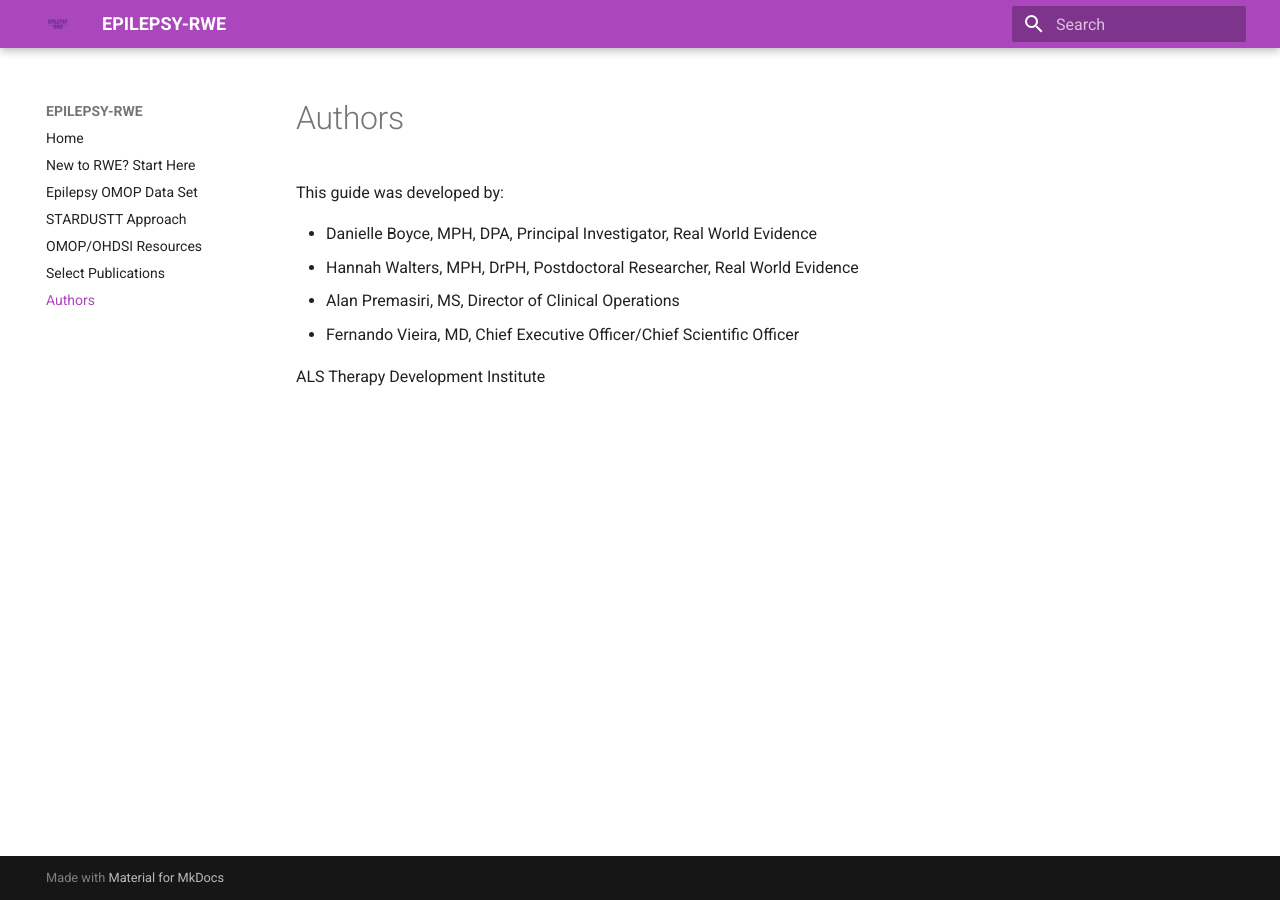
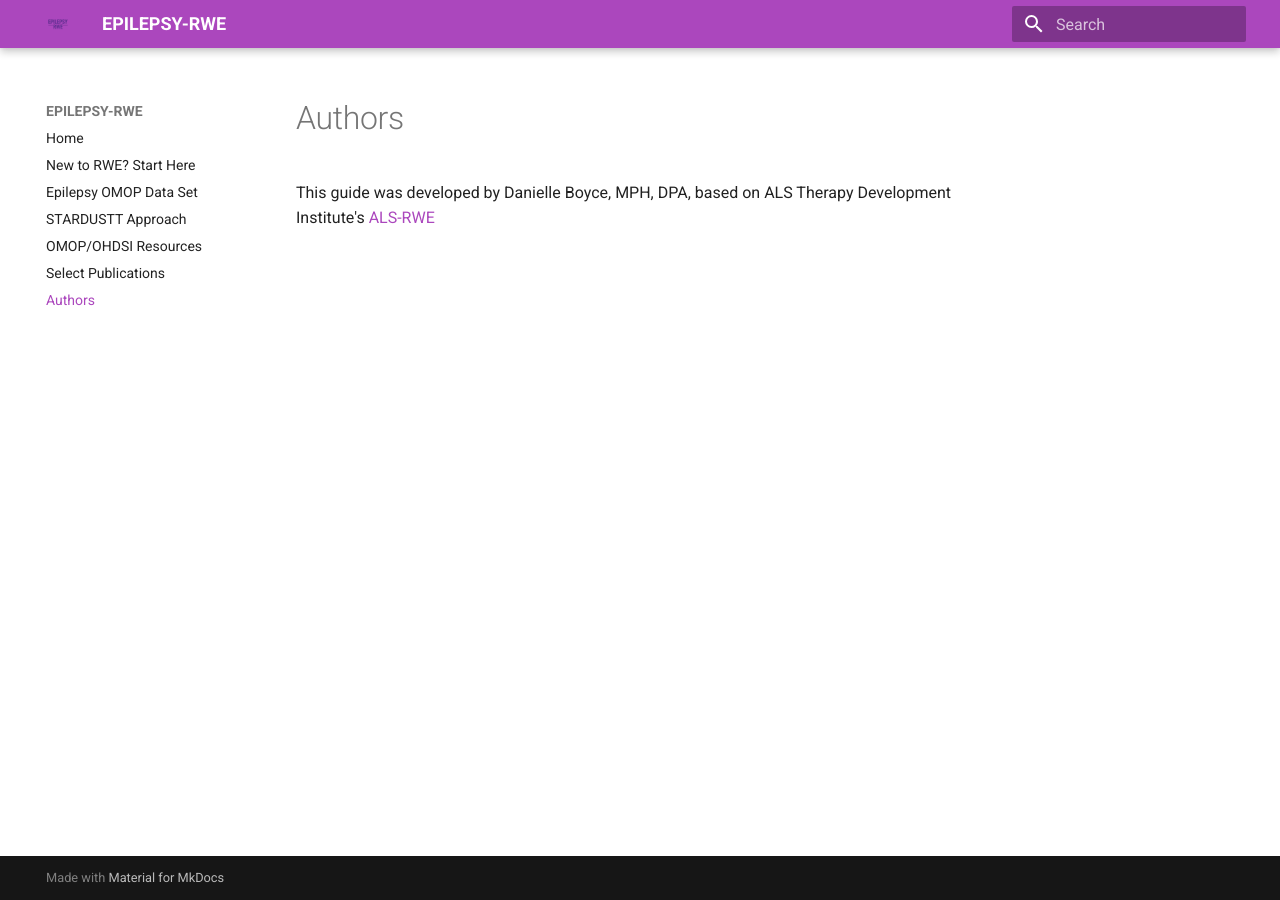
Before and after one commit to BoyceLab/EPILEPSY-RWE, an MkDocs documentation site: the page built from docs/authors.md, in a window 1280 px wide. Built offline with MkDocs 1.6.1 and Material for MkDocs 9.7.7, drawn with Linux system fonts in a browser that asks for light colours.

Commit message:
Update authors.md

```diff
--- a/docs/authors.md
+++ b/docs/authors.md
@@ -1,10 +1,3 @@
 # Authors
 
-This guide was developed by:
-
-- Danielle Boyce, MPH, DPA, Principal Investigator, Real World Evidence
-- Hannah Walters, MPH, DrPH, Postdoctoral Researcher, Real World Evidence
-- Alan Premasiri, MS, Director of Clinical Operations
-- Fernando Vieira, MD, Chief Executive Officer/Chief Scientific Officer
-
-ALS Therapy Development Institute
+This guide was developed by Danielle Boyce, MPH, DPA, based on ALS Therapy Development Institute's [ALS-RWE](https://alstdi.github.io/ALS-RWE/)
```
